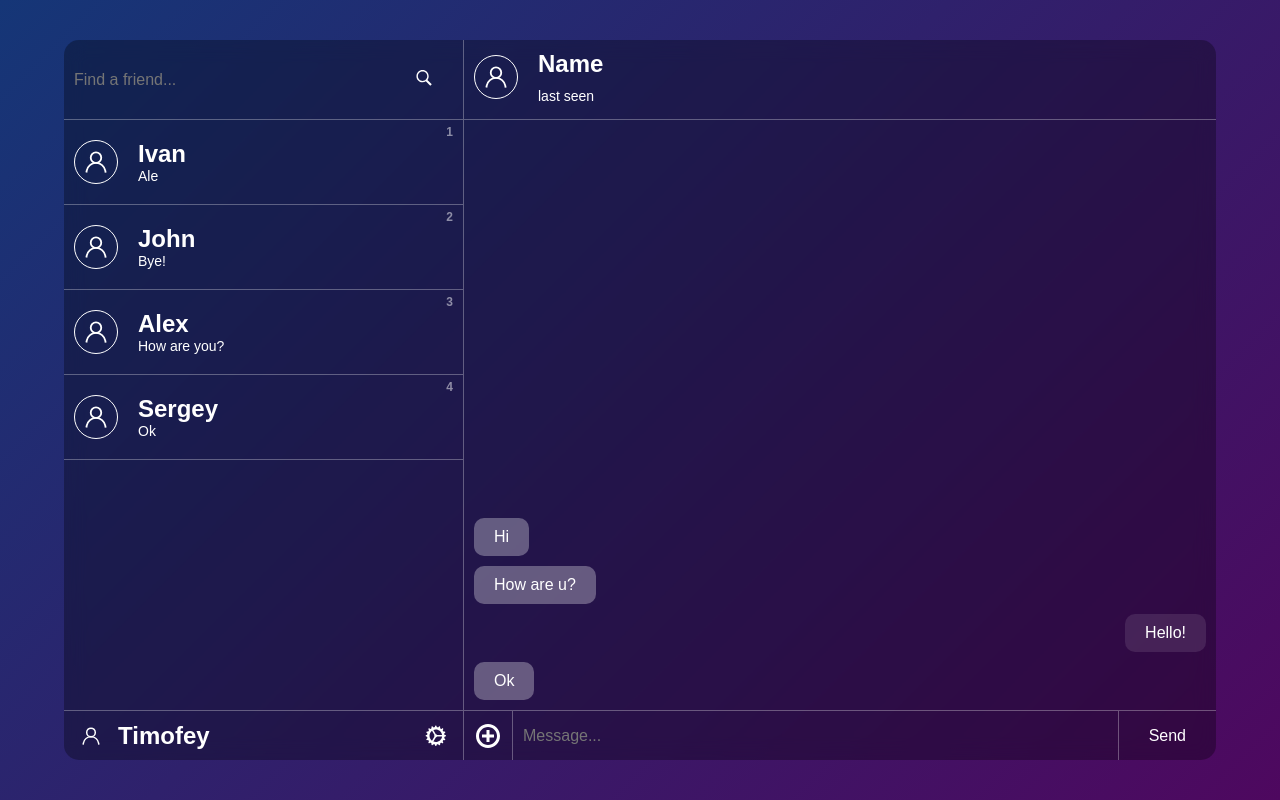
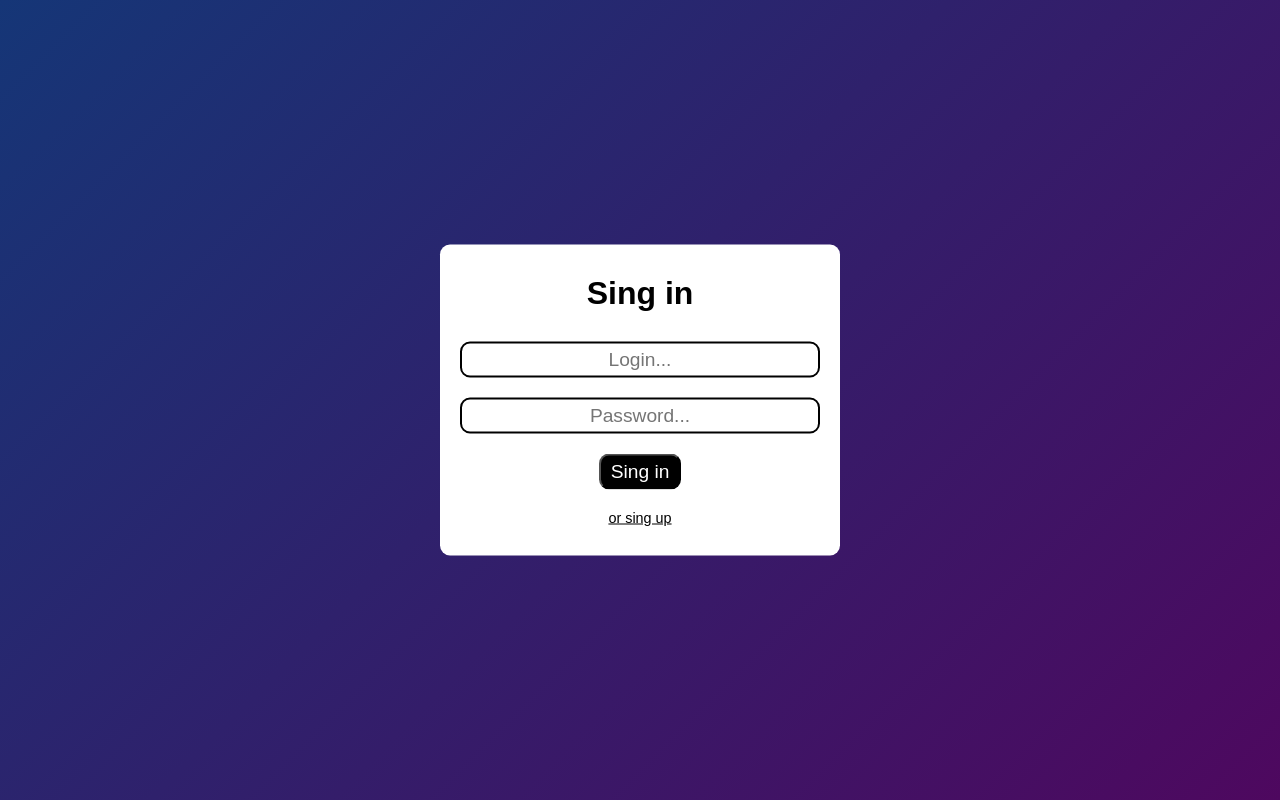
Before and after one commit to I0I-I0I/real-time-chat, a React (Vite) app in the folder frontend/: page / in a window 1280 px wide. Built offline with nearby package versions, Linux system fonts and the light colour scheme.

Commit message:
change some settings

```diff
--- a/frontend/package.json
+++ b/frontend/package.json
@@ -12,10 +12,12 @@
   "dependencies": {
     "react": "^18.3.1",
     "react-dom": "^18.3.1",
+    "react-router-dom": "^6.28.0",
     "react-svg": "^16.2.0"
   },
   "devDependencies": {
     "@eslint/js": "^9.13.0",
+    "@types/node": "^22.9.1",
     "@types/react": "^18.3.12",
     "@types/react-dom": "^18.3.1",
     "@vitejs/plugin-react": "^4.3.3",
--- a/frontend/src/components/UI/link/Link.tsx
+++ b/frontend/src/components/UI/link/Link.tsx
@@ -1,6 +1,7 @@
 import cls from "@/utils/cls"
 import React from "react"
 import styles from "./Link.module.css"
+import { NavLink } from "react-router-dom"
 
 type LinkVariants = "default"
 
@@ -15,9 +16,10 @@ export const Link = ({
 	children,
 	className = "",
 	variant = "default",
+	href,
 	...props
 }: LinkProps) => (
-	<a className={cls(styles.link, styles[variant], className)} {...props}>
+	<NavLink className={cls(styles.link, styles[variant], className)} to={href} {...props}>
 		{children}
-	</a>
+	</NavLink>
 )
--- a/frontend/src/components/login/Login.tsx
+++ b/frontend/src/components/login/Login.tsx
@@ -23,7 +23,7 @@ export const Login = ({currentState, onLinkClick}: LoginProps): JSX.Element => (
 				<Button className={styles.button} type="submit">
 					{ currentState === "sing-in" ? "Sing in" : "Sing Up" }
 				</Button>
-				<Link href="./login" onClick={onLinkClick} className={styles.link}>
+				<Link href="#" onClick={onLinkClick} className={styles.link}>
 					{ currentState === "sing-in" ? "or sing up" : "or sing in" }
 				</Link>
 			</form>
--- a/frontend/src/components/settings/Settings.tsx
+++ b/frontend/src/components/settings/Settings.tsx
@@ -60,7 +60,7 @@ export const Settings = ({
 			<Dropdown dropdownState={dropdownAccountState} className={cls(styles.dropdown, styles.dropdown_account)}>
 				{ data_accoutn.map((item, index: number): JSX.Element => (
 					<DropdownItem className={styles.dropdown_item} key={index}>
-						<Link href="./login">
+						<Link href="/login">
 							<>
 								<ReactSVG
 									className={cls(styles.icon)}
--- a/frontend/src/main.tsx
+++ b/frontend/src/main.tsx
@@ -1,10 +1,27 @@
 import { StrictMode } from 'react'
 import { createRoot } from 'react-dom/client'
+import { createBrowserRouter, RouterProvider } from "react-router-dom"
+
+import HomePage from "@/pages/home/Home"
+import LoginPage from "@/pages/login/Login"
 import './styles/index.css'
-import App from './App.tsx'
+
+const router = createBrowserRouter([
+	{ path: "/", element: <LoginPage />, errorElement: <div>404 Not Found</div> },
+	{
+		path: "/chat",
+		element: <HomePage />,
+		children: [
+			{
+				path: "/chat/:id",
+				element: <div></div>
+			}
+		]
+	},
+])
 
 createRoot(document.getElementById('root')!).render(
   <StrictMode>
-    <App />
+   	<RouterProvider router={router} />
   </StrictMode>,
 )
--- a/frontend/src/pages/login/Login.tsx
+++ b/frontend/src/pages/login/Login.tsx
@@ -2,7 +2,6 @@ import { useState } from "react"
 
 import { Login } from "@/components"
 import { Gradient } from "@/components/UI"
-import styles from "./Login.module.css"
 
 type CurrentStateType = "sing-in" | "sing-up"
 
--- a/frontend/tsconfig.json
+++ b/frontend/tsconfig.json
@@ -20,10 +20,11 @@
 		"noUnusedParameters": true,
 		"noFallthroughCasesInSwitch": true,
 		"baseUrl": ".",
+		"types": ["node"],
 		"paths": {
-			"@/*": ["./src/*"]
+			"@/*": ["src/*"]
 		}
 	},
-	"references": [{ "path": "./tsconfig.node.json" }],
+	// "references": [{ "path": "./tsconfig.node.json" }],
 	"include": ["**/*.ts", "**/*.tsx"]
 }
```
Also changed, not shown: frontend/src/App.module.css (deleted), 2 other files (tests, documents, lock files or other folders).
